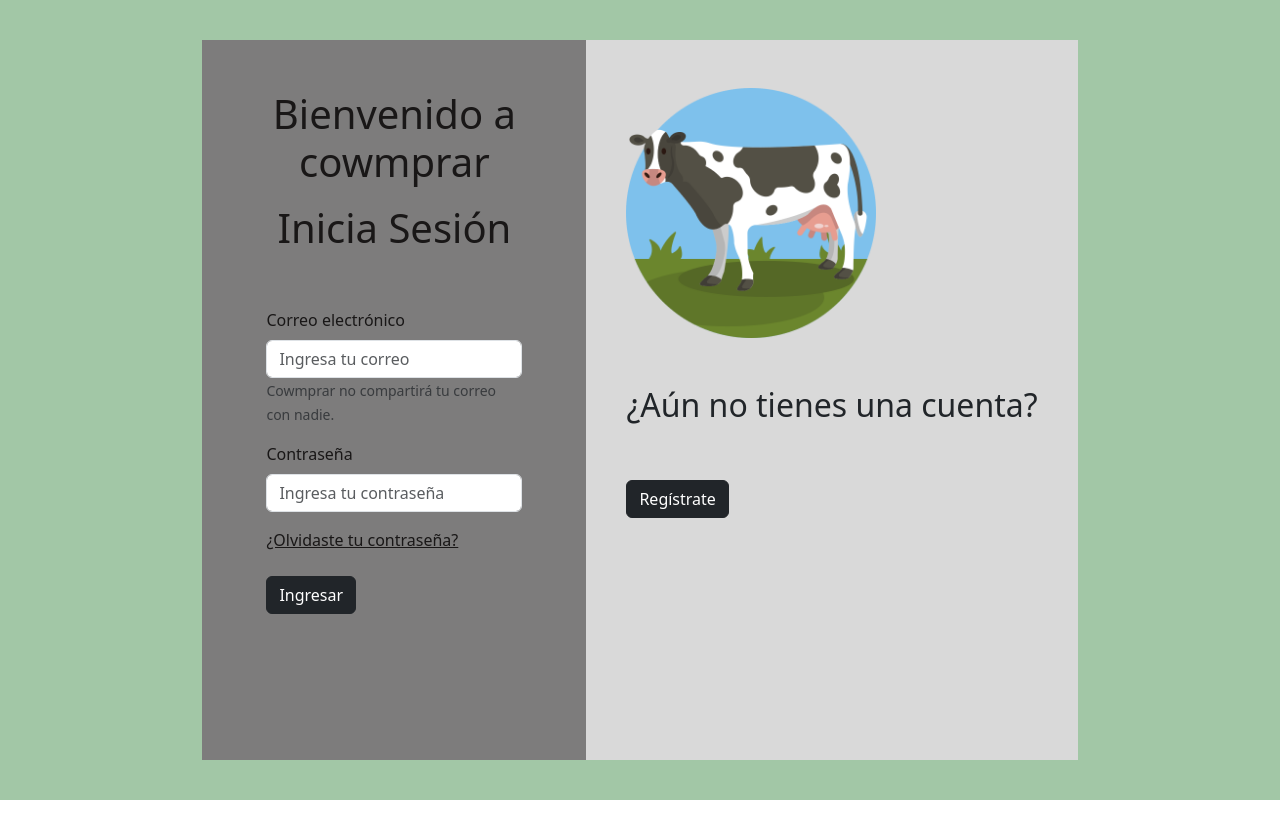
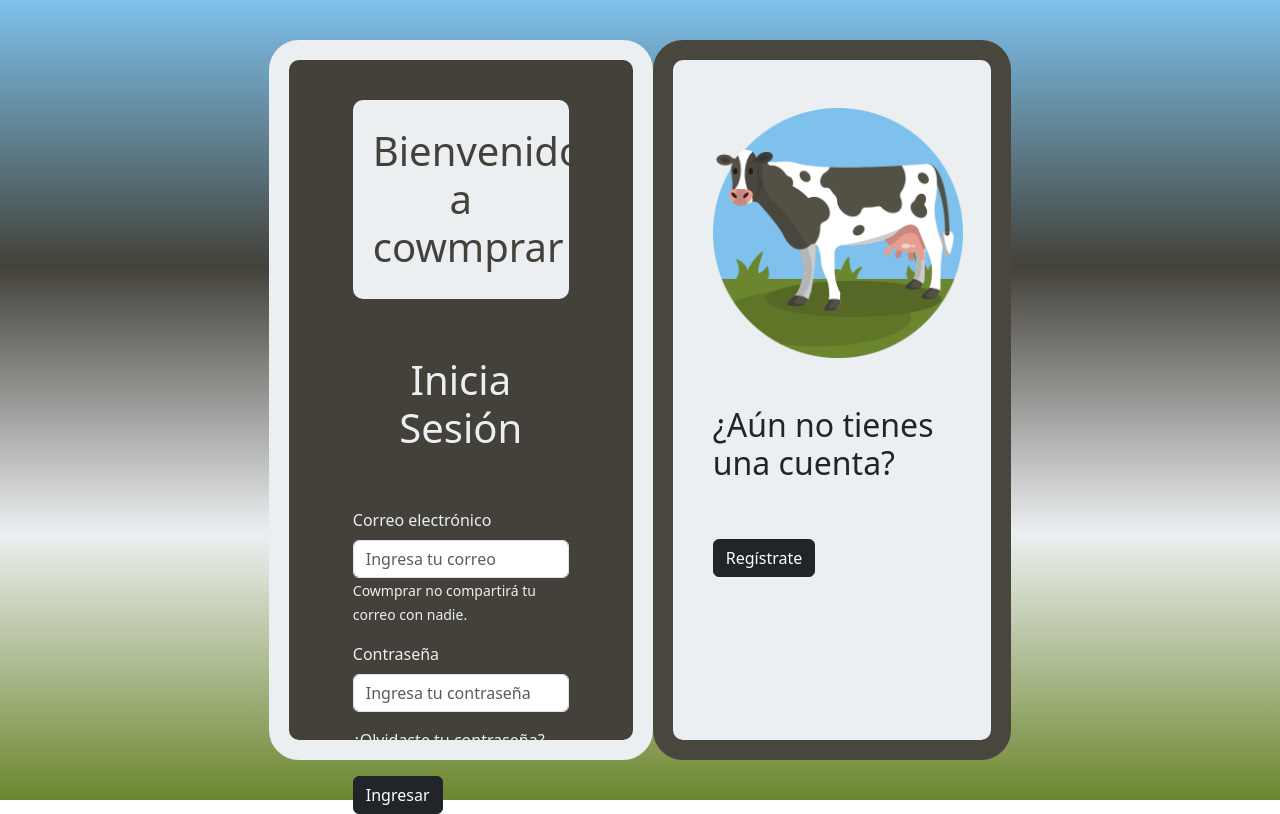
Before and after one commit to Neecs/cowmprar, a React (Vite) app: page /login in a window 1280 px wide. Built offline with nearby package versions, Linux system fonts and the light colour scheme; no server answers.

Commit message:
login visuals improved

```diff
--- a/src/components/Login.jsx
+++ b/src/components/Login.jsx
@@ -7,7 +7,7 @@ import { Link } from "react-router-dom";
 import { useNavigate } from "react-router-dom";
 import { useState } from "react";
 import Alert from "react-bootstrap/Alert";
-import {supabase} from "../supabase/data/constants/api_credentials.js";
+import { supabase } from "../supabase/data/constants/api_credentials.js";
 
 export const Login = () => {
   const navigate = useNavigate();
@@ -38,7 +38,11 @@ export const Login = () => {
   return (
     <div className="login-page">
       <div className="login-space">
-        <h1>Bienvenido a cowmprar</h1>
+        <div className="welcome">
+          <h1>Bienvenido a cowmprar</h1>
+        </div>
+        <br />
+        <br />
         <h1>Inicia Sesión</h1>
         <br />
         <br />
--- a/src/styles/login.css
+++ b/src/styles/login.css
@@ -4,21 +4,39 @@
   align-items: center;
   height: 100vh;
   width: 100vw;
-   background-color: #a2c7a6;
+  background-image: linear-gradient(
+    to bottom,
+    #7ec1ec,
+    #43413a,
+    #eceff1,
+    #6b862d
+  );
 }
 
- .login-space
-  {
+.login-space {
   height: 90vh;
   width: 30vw;
   padding-top: 5vh;
   padding-left: 5vw;
   padding-right: 5vw;
   padding-bottom: 5vh;
-   background-color: #7D7C7C;
-   color: #191717;
+  background-color: #43413a;
+  color: #eceff1;
+  border-radius: 30px;
+  border: 20px solid #eceff1;
 }
 
- a{
-  color: #191717;
+.welcome {
+  background-color: #eceff1;
+  border: 20px solid #eceff1;
+  border-radius: 10px;
+  color: #43413a;
 }
+
+.text-muted {
+  color: #eceff1 !important;
+}
+
+a {
+  color: #eceff1;
+}
--- a/src/styles/signup.css
+++ b/src/styles/signup.css
@@ -1,8 +1,11 @@
 .signup-space {
-   background-color: #D9D9D9;
+   background-color:  #ECEFF1;
    height: 90vh;
+   width: 28vw;
    padding-top: 6vh;
    padding-left: 5vh;
    padding-right: 5vh;
    padding-bottom: 5vh;
+   border-radius: 30px;
+   border: 20px solid #49463d;
 }
```
Lines whose indentation alone changed are shown as unchanged.
